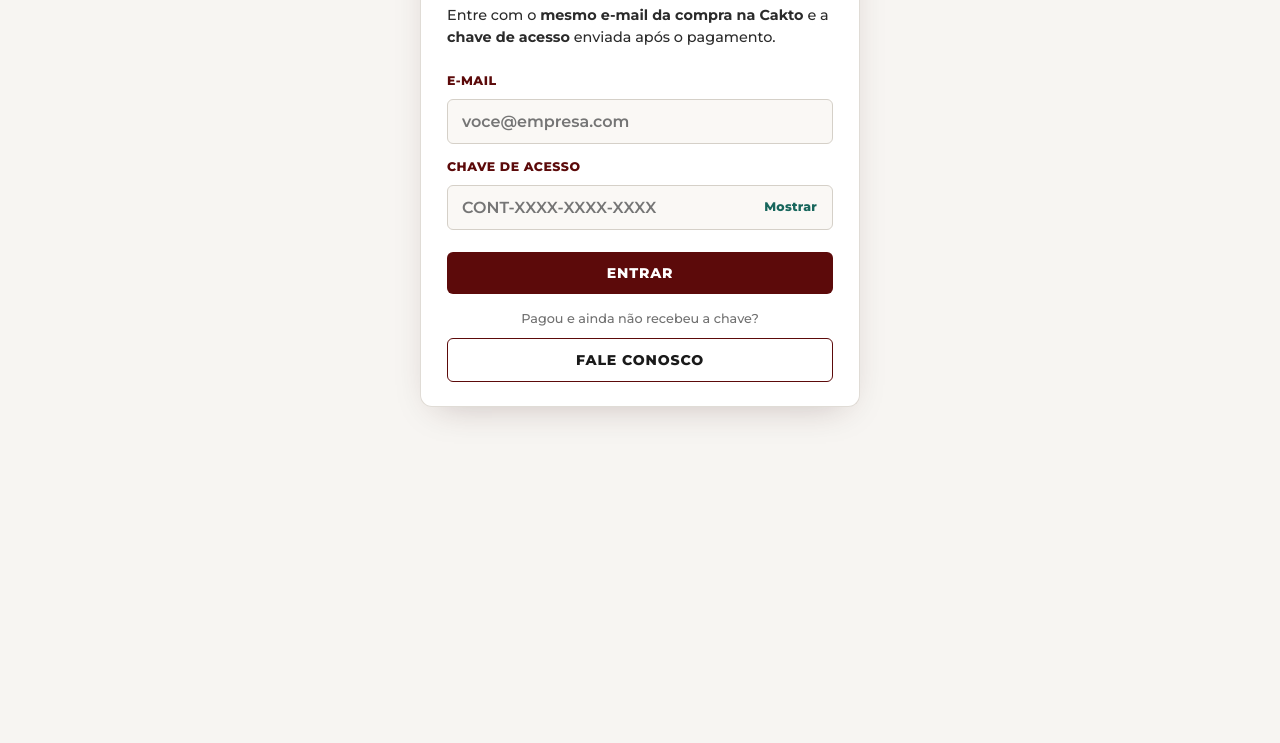
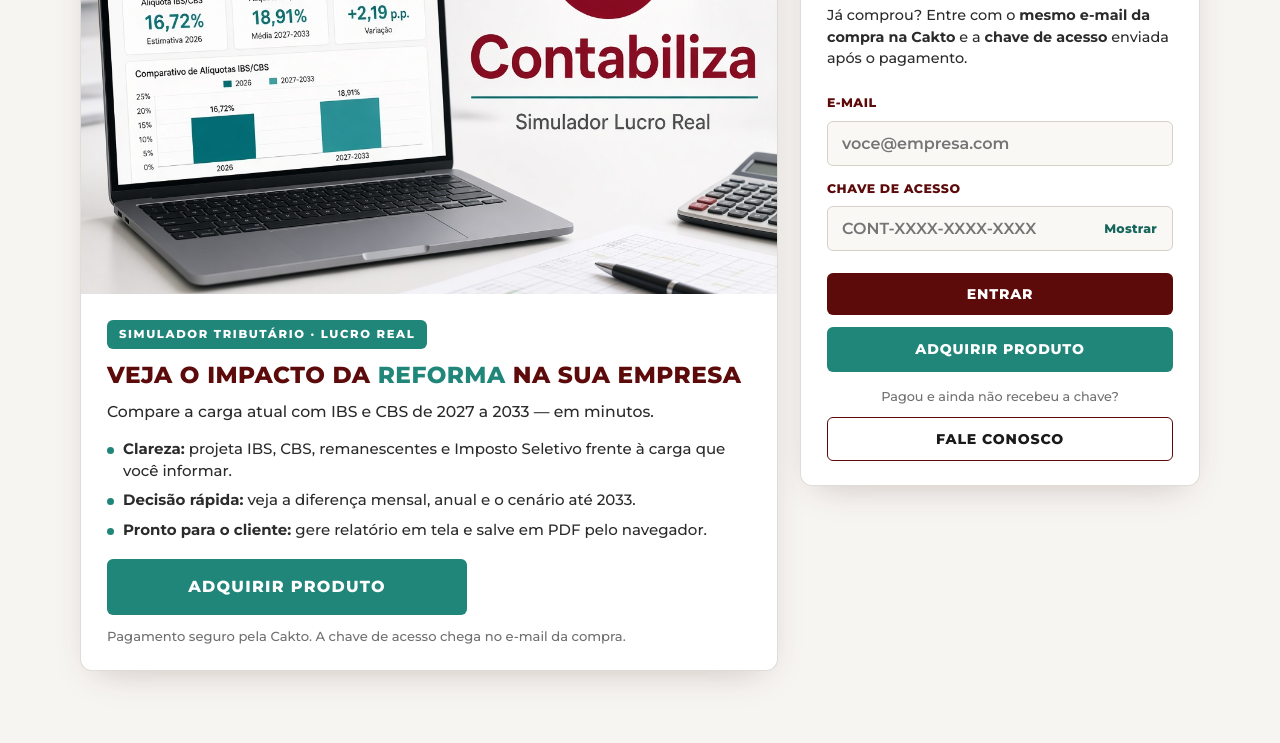
Before and after one commit to marianamarisp-ops/Contabiliza_Simulador_LR, a website: page index.html in a window 1280 px wide. Shown: the part 181-924 px from the top of the page. Before the commit the page ends 800 px from the top, so only its background shows below. Drawn offline with Linux system fonts and the light colour scheme.

Commit message:
Publish the product page with a Cakto checkout button so buyers can purchase from the live site.
Co-authored-by: Cursor <cursoragent@cursor.com>

```diff
--- a/index.html
+++ b/index.html
@@ -14,10 +14,28 @@
 
 <!-- Gate de acesso (e-mail + chave liberada pela Cakto) -->
 <div id="authGate" class="auth-gate">
+  <div class="product-page">
+    <section class="product-card" aria-labelledby="productTitle">
+      <img class="product-shot" alt="Contabiliza Simulador Lucro Real" src="contabiliza-simulador-lr-produto.png">
+      <div class="product-info">
+        <span class="product-tag">SIMULADOR TRIBUTÁRIO · LUCRO REAL</span>
+        <h1 id="productTitle">Veja o impacto da <span class="hl">Reforma</span> na sua empresa</h1>
+        <p class="product-lead">Compare a carga atual com IBS e CBS de 2027 a 2033 — em minutos.</p>
+        <ul class="product-benefits">
+          <li><b>Clareza:</b> projeta IBS, CBS, remanescentes e Imposto Seletivo frente à carga que você informar.</li>
+          <li><b>Decisão rápida:</b> veja a diferença mensal, anual e o cenário até 2033.</li>
+          <li><b>Pronto para o cliente:</b> gere relatório em tela e salve em PDF pelo navegador.</li>
+        </ul>
+        <a class="btn btn-lr btn-big product-buy" href="https://pay.cakto.com.br/3adgi57_1114972" target="_blank" rel="noopener noreferrer">Adquirir produto</a>
+        <p class="product-secure">Pagamento seguro pela Cakto. A chave de acesso chega no e-mail da compra.</p>
+      </div>
+    </section>
+
+  <div class="product-access">
   <div id="authLoginCard" class="auth-card">
     <img class="auth-logo" alt="Contabiliza" src="logo-contabiliza.svg">
     <h1>Acesso ao simulador</h1>
-    <p class="auth-lead">Entre com o <b>mesmo e-mail da compra na Cakto</b> e a <b>chave de acesso</b> enviada após o pagamento.</p>
+    <p class="auth-lead">Já comprou? Entre com o <b>mesmo e-mail da compra na Cakto</b> e a <b>chave de acesso</b> enviada após o pagamento.</p>
     <form id="authForm" class="auth-form" autocomplete="on">
       <label for="authEmail">E-mail</label>
       <input id="authEmail" name="email" type="email" required placeholder="voce@empresa.com" autocomplete="username">
@@ -29,6 +47,7 @@
       <div id="authError" class="auth-error" hidden></div>
       <button id="authSubmit" class="btn btn-primary auth-submit" type="submit">Entrar</button>
     </form>
+    <a class="btn btn-lr auth-buy" href="https://pay.cakto.com.br/3adgi57_1114972" target="_blank" rel="noopener noreferrer">Adquirir produto</a>
     <p class="auth-help">Pagou e ainda não recebeu a chave?</p>
     <button id="authContactOpen" class="btn btn-ghost auth-contact-btn" type="button">Fale conosco</button>
   </div>
@@ -56,6 +75,8 @@
       <button id="contactSubmit" class="btn btn-primary auth-submit" type="submit">Enviar mensagem</button>
       <button id="contactBack" class="btn btn-ghost auth-contact-btn" type="button">Voltar ao login</button>
     </form>
+  </div>
+  </div>
   </div>
 </div>
 
--- a/styles.css
+++ b/styles.css
@@ -27,11 +27,27 @@ body{font-family:"Montserrat",system-ui,-apple-system,BlinkMacSystemFont,"Segoe
 .logo-fc{height:88px;width:auto;max-width:100%;display:block;flex:none;background:transparent;object-fit:contain;object-position:left center}
 @media(max-width:520px){.logo-fc{height:64px}}
 
-/* ----- acesso (login) ----- */
-.auth-gate{min-height:70vh;display:flex;align-items:center;justify-content:center;padding:12px}
+/* ----- página do produto + acesso (login) ----- */
+.auth-gate{min-height:70vh;display:flex;align-items:flex-start;justify-content:center;padding:12px}
 .auth-gate[hidden]{display:none!important}
+.product-page{width:100%;max-width:1120px;display:grid;grid-template-columns:minmax(0,1.2fr) 400px;gap:22px;align-items:start}
+.product-card{background:var(--card);border:1px solid var(--line);border-radius:var(--radius);box-shadow:var(--shadow);overflow:hidden;border-top:4px solid var(--lr)}
+.product-shot{width:100%;display:block;aspect-ratio:16/10;object-fit:cover;background:var(--soft)}
+.product-info{padding:26px 26px 24px}
+.product-tag{display:inline-block;background:var(--lr);color:#fff;font-size:.72rem;font-weight:800;letter-spacing:.14em;padding:6px 12px;border-radius:6px;margin-bottom:12px;text-transform:uppercase}
+.product-info h1{font-size:1.45rem;font-weight:800;color:var(--brand-navy);letter-spacing:.02em;line-height:1.25;text-transform:uppercase;margin-bottom:10px}
+.product-info h1 .hl{color:var(--lr)}
+.product-lead{font-size:.98rem;color:var(--body);margin-bottom:14px;line-height:1.5}
+.product-benefits{list-style:none;display:grid;gap:8px;margin:0 0 18px}
+.product-benefits li{font-size:.94rem;color:var(--body);padding-left:16px;position:relative;line-height:1.45}
+.product-benefits li::before{content:"";position:absolute;left:0;top:9px;width:7px;height:7px;border-radius:50%;background:var(--lr)}
+.product-buy{display:inline-flex;width:100%;max-width:360px}
+.product-secure{margin-top:12px;font-size:.82rem;color:var(--muted);line-height:1.45}
+.product-access{min-width:0}
 .auth-card[hidden]{display:none!important}
 .auth-card{width:100%;max-width:440px;background:var(--card);border:1px solid var(--line);border-radius:var(--radius);box-shadow:var(--shadow);padding:28px 26px 24px;border-top:4px solid var(--lr)}
+.auth-buy{display:flex;width:100%;margin-top:12px}
+a.btn{display:inline-flex;align-items:center;justify-content:center;text-decoration:none;box-sizing:border-box}
 .auth-logo{height:64px;width:auto;display:block;margin-bottom:16px}
 .auth-card h1{font-size:1.25rem;font-weight:800;color:var(--brand-navy);letter-spacing:.02em;margin-bottom:8px}
 .auth-lead{font-size:.9rem;color:var(--body);margin-bottom:18px;line-height:1.5}
@@ -56,6 +72,12 @@ body{font-family:"Montserrat",system-ui,-apple-system,BlinkMacSystemFont,"Segoe
 .auth-chip{font-size:.78rem;font-weight:700;color:var(--brand-navy);background:var(--soft);border:1px solid var(--line);border-radius:999px;padding:7px 12px;max-width:220px;overflow:hidden;text-overflow:ellipsis;white-space:nowrap}
 .auth-logout{padding:9px 14px;font-size:.72rem}
 #appRoot[hidden]{display:none!important}
+@media(max-width:900px){
+  .product-page{grid-template-columns:1fr}
+  .product-shot{aspect-ratio:16/9;max-height:280px}
+  .product-buy{max-width:none}
+  .auth-card{max-width:none}
+}
 
 /* ----- admin ----- */
 .admin-wrap{max-width:960px;margin:0 auto}
```
Also changed, not shown: contabiliza-simulador-lr-300x250.png (added), contabiliza-simulador-lr-produto.png (added).
